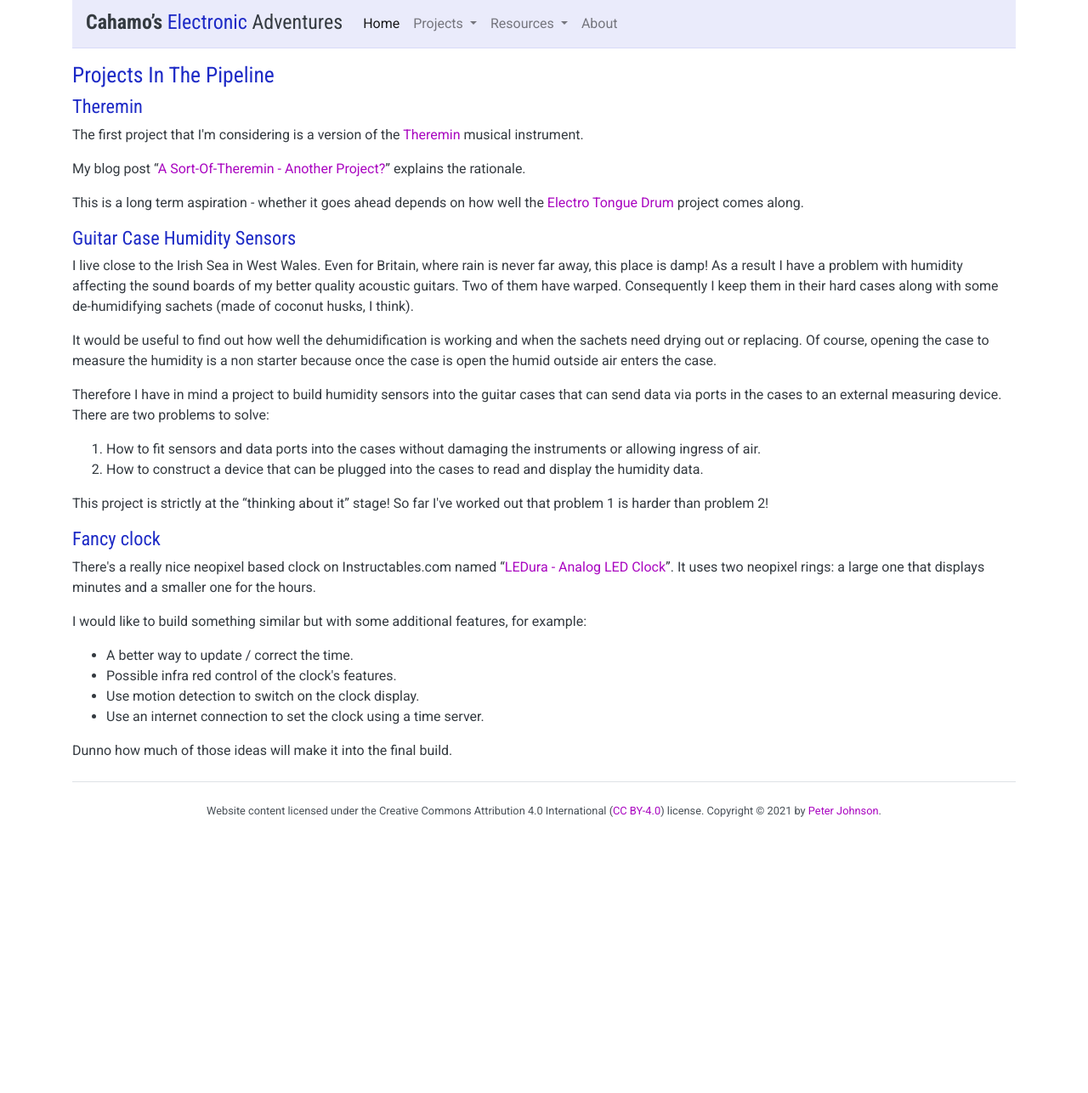
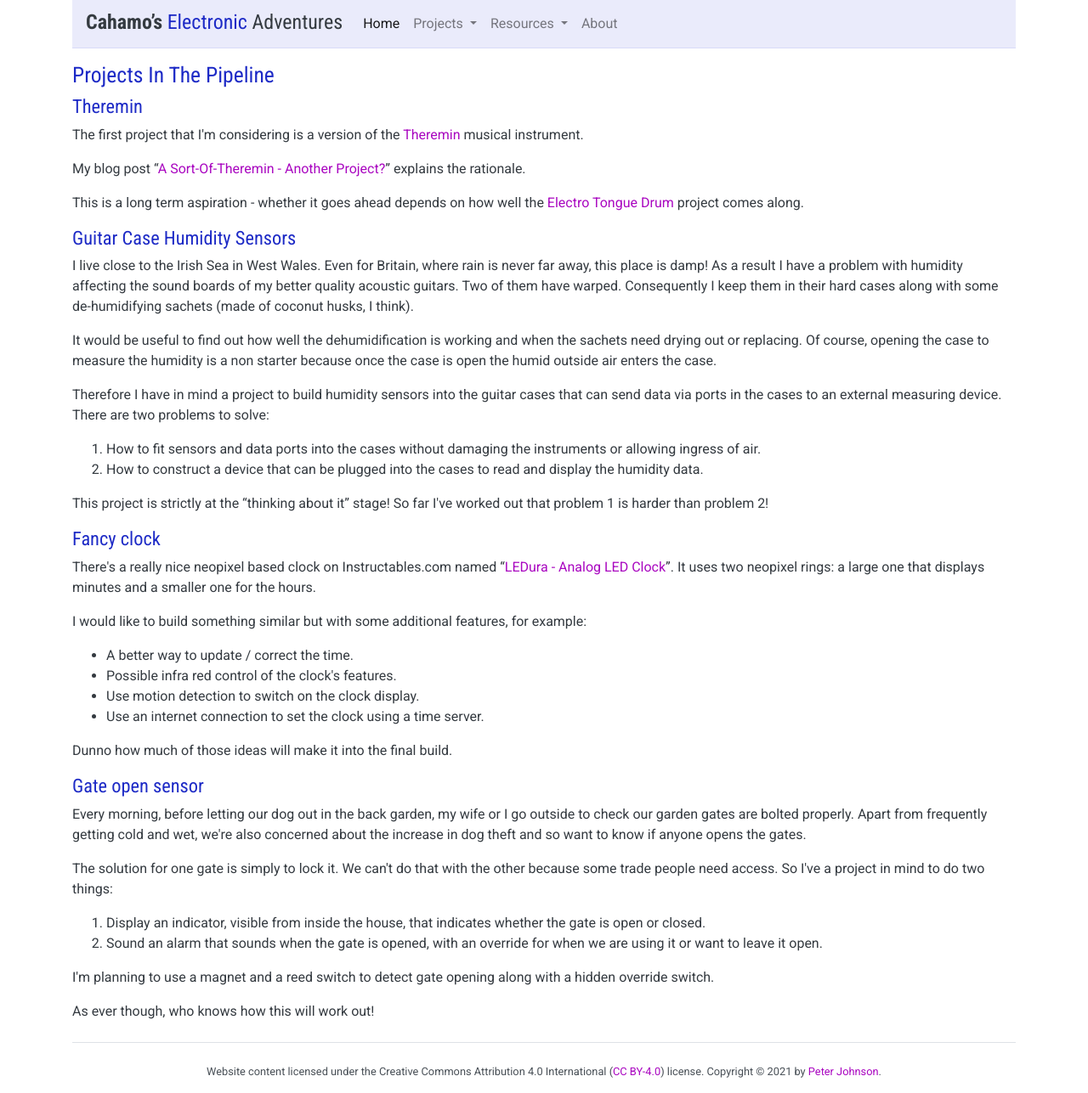
Before and after one commit to cahamo/cahamo.github.io, a Jekyll site: the page built from pipeline.html, in a window 1280 px wide. Shown: the whole page at 85% size. Built offline with Jekyll 4.4.1, drawn with Linux system fonts in a browser that asks for light colours; comment, search, counter and statistics services are not loaded; before the commit the page ends 981 px from its top, so only the background shows below that.

Commit message:
Update pipeline.html
Add section about gate alarm.
Fix broken link.

```diff
--- a/pipeline.html
+++ b/pipeline.html
@@ -28,7 +28,7 @@ layout: default
 
 <h2>Fancy clock</h2>
 
-<p>There's a really nice neopixel based clock on Instructables.com named &ldquo;<a href=”https://www.instructables.com/LEDura-Analog-LED-Clock/">LEDura - Analog LED Clock</a>&rdquo;. It uses two neopixel rings: a large one that displays minutes and a smaller one for the hours.</p>
+<p>There's a really nice neopixel based clock on Instructables.com named &ldquo;<a href="https://www.instructables.com/LEDura-Analog-LED-Clock/">LEDura - Analog LED Clock</a>&rdquo;. It uses two neopixel rings: a large one that displays minutes and a smaller one for the hours.</p>
 
 <p>I would like to build something similar but with some additional features, for example:</p>
 
@@ -39,5 +39,19 @@ layout: default
     <li>Use an internet connection to set the clock using a time server.</li>
 </ul>
 
+<p>Dunno how much of those ideas will make it into the final build.</p>
 
-<p>Dunno how much of those ideas will make it into the final build.</p>
+<h2>Gate open sensor</h2>
+
+<p>Every morning, before letting our dog out in the back garden, my wife or I go outside to check our garden gates are bolted properly. Apart from frequently getting cold and wet, we're also concerned about the increase in dog theft and so want to know if anyone opens the gates.</p>
+
+<p>The solution for one gate is simply to lock it. We can't do that with the other because some trade people need access. So I've a project in mind to do two things:</p>
+
+<ol>
+    <li>Display an indicator, visible from inside the house, that indicates whether the gate is open or closed.</li>
+    <li>Sound an alarm that sounds when the gate is opened, with an override for when we are using it or want to leave it open.</li>
+</ol>
+
+<p>I'm planning to use a magnet and a reed switch to detect gate opening along with a hidden override switch.</p>
+
+<p>As ever though, who knows how this will work out!</p>
```
